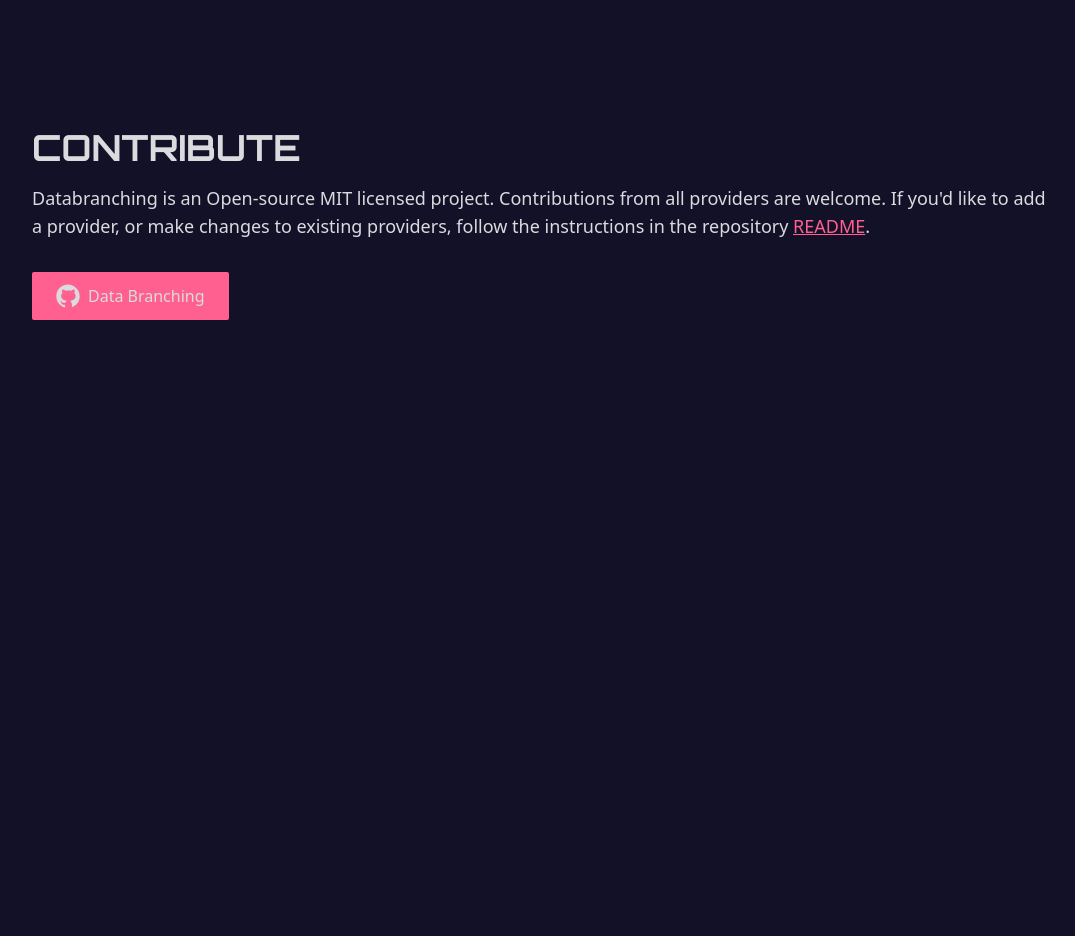
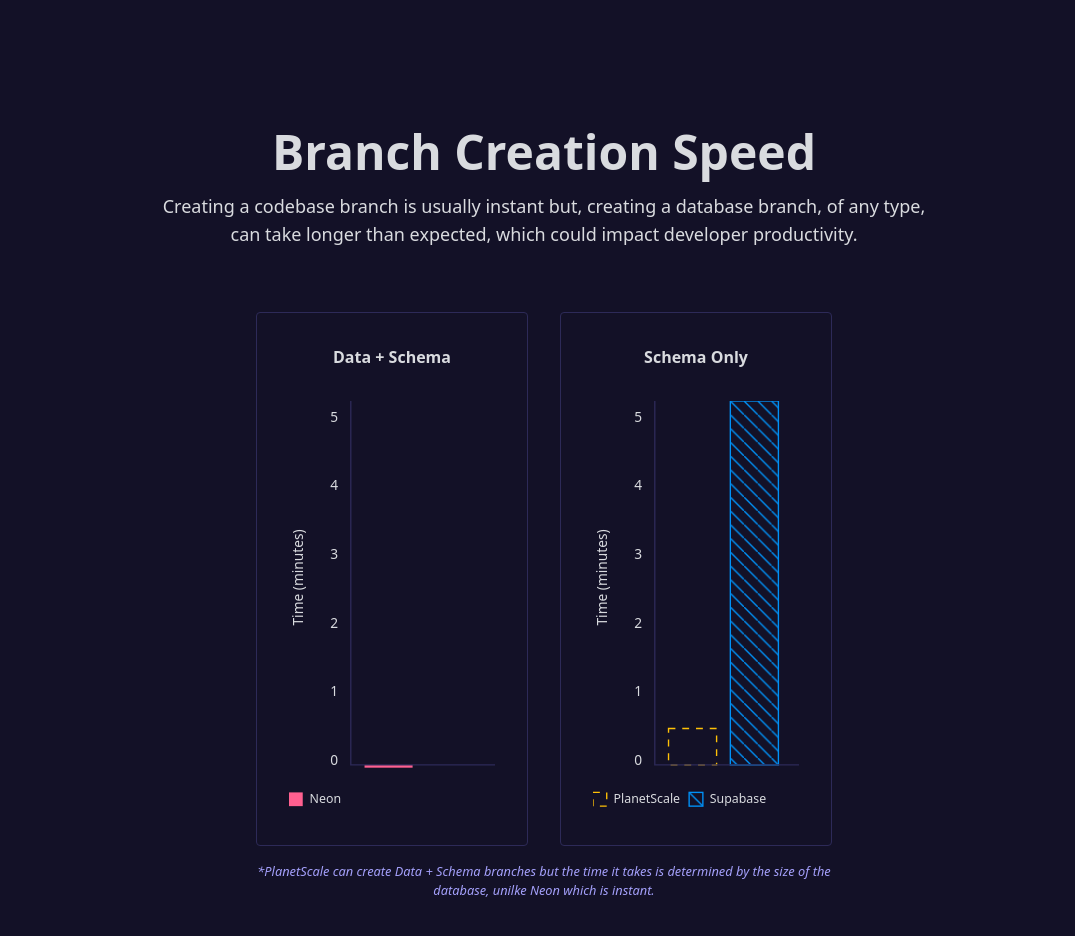
Before and after one commit to databranching/databranching, an Astro site: page / in a window 1280 px wide. Shown: the part 1940-2876 px from the top of the page, without its empty margins (96-1171 px from the left). Before the commit the page ends 2468 px from the top, so only its background shows below. Built offline with nearby package versions, Linux system fonts and the light colour scheme; Astro itself is replaced by a stand-in of ours.

Commit message:
feat: add branch creation speeds chart

```diff
--- /dev/null
+++ b/src/components/verticle-bar-chart.astro
@@ -0,0 +1,168 @@
+---
+const { title, label, data, maxValue, dataLength, className } = Astro.props;
+
+export interface DataItem {
+  name: string;
+  value: number;
+  style: string;
+}
+
+interface Props {
+  title: string;
+  label: string;
+  data: DataItem[];
+  maxValue: number;
+  dataLength: number[];
+  className?: string;
+}
+
+const leftPadding = 90;
+const bottomPadding = 70;
+
+const chartWidth = 300;
+const chartHeight = 600;
+
+const yAxis = new Array(maxValue + 1).fill(null).map((_, index) => index);
+const scale = chartHeight / yAxis.length;
+
+const barPadding = 20;
+
+const properties = dataLength
+  .map((_, index) => {
+    const item = data[index];
+
+    const barWidth = (chartWidth - leftPadding) / dataLength.length;
+    const barMinHeight = 4;
+
+    if (item) {
+      const { name, value, style } = item;
+
+      const barHeight = (value / maxValue) * (chartHeight - bottomPadding);
+
+      return {
+        barX: barWidth * index + leftPadding + barPadding * (index + 1),
+        barY: chartHeight - bottomPadding - barHeight,
+        height: barHeight <= 0 ? barMinHeight : barHeight,
+        width: barWidth,
+        style: style,
+        name: name,
+      };
+    }
+  })
+  .filter(Boolean);
+
+const barStyles = {
+  solid: {
+    fill: '#ff6090',
+  },
+  dashed: {
+    fill: 'none',
+    stroke: '#ffc107',
+    strokeWidth: 2,
+    strokeDasharray: '10,10',
+  },
+  diagonal: {
+    fill: 'url(#diagonal-pattern)',
+    stroke: '#0091f7',
+    strokeWidth: 2,
+  },
+};
+---
+
+<div class='w-full h-full border border-brand-border bg-surface rounded p-4 sm:p-8'>
+  <strong class='text-xs sm:text-base block text-center mb-4 sm:mb-8'>{title}</strong>
+  <svg xmlns='http://www.w3.org/2000/svg' viewBox={`0 0 ${chartWidth} ${chartHeight}`} class={`${className}`}>
+    <defs>
+      {
+        properties.map((property) => {
+          if (property?.style === 'diagonal') {
+            const { stroke } = barStyles[property.style];
+            return (
+              <pattern id='diagonal-pattern' patternUnits='userSpaceOnUse' width='20' height='20'>
+                <line x1={0} y1={0} x2={20} y2={20} stroke={stroke} stroke-width={2} />
+              </pattern>
+            );
+          }
+        })
+      }
+    </defs>
+
+    <text
+      class='fill-brand-text text-xl'
+      style={{
+        transform: `translate(-58px, ${chartHeight / 2 - bottomPadding / 2}px) rotate(-90deg)`,
+        transformBox: 'border-box',
+        transformOrigin: 'center',
+        textAnchor: 'start',
+      }}
+    >
+      {label}
+    </text>
+
+    {
+      yAxis.map((value, index) => {
+        return (
+          <text
+            class='fill-brand-text text-xl'
+            style={{
+              transform: `translate(60px, ${chartHeight - index * scale - bottomPadding}px)`,
+            }}
+          >
+            {value}
+          </text>
+        );
+      })
+    }
+
+    {
+      properties.map((property) => {
+        const { barX, barY, width, height, name, style } = property as any;
+        return (
+          <rect
+            id={name}
+            x={barX}
+            y={barY}
+            width={width}
+            height={height}
+            class='fill-brand-primary'
+            style={{
+              ...barStyles[style],
+            }}
+          />
+        );
+      })
+    }
+
+    <polyline
+      points={`${leftPadding},0 ${leftPadding},${chartHeight - bottomPadding} ${chartWidth},${chartHeight - bottomPadding}`}
+      class='fill-none stroke-2 stroke-brand-border'></polyline>
+
+    {
+      properties.map((property, index) => {
+        const { name, style } = property as any;
+        const rectSize = 20;
+        const textSize = index === 0 ? 0 : 140; // this is manually for now
+        return (
+          <g
+            style={{
+              transform: `translate(${textSize}px, ${chartHeight - bottomPadding + rectSize * 2}px)`,
+            }}
+          >
+            <rect
+              x={0}
+              y={0}
+              width={rectSize}
+              height={rectSize}
+              style={{
+                ...barStyles[style],
+              }}
+            />
+            <text x={rectSize + 10} y={rectSize - 4} class='fill-brand-text text-lg'>
+              {name}
+            </text>
+          </g>
+        );
+      })
+    }
+  </svg>
+</div>
--- a/src/pages/index.astro
+++ b/src/pages/index.astro
@@ -8,6 +8,8 @@
 
 import BranchingWorkflowsDiagram from '../sections/branching-workflows-diagram.svg';
 import BranchingWorkflowsTable from '../sections/branching-workflows-table.astro';
+
+import BranchCreationSpeed from '../sections/branch-creation-speed.astro';
 ---
 
 <Main className='text-brand-text'>
@@ -28,6 +30,7 @@
           >
         </div>
       </section>
+
       <section>
         <h2 class='section-h2 text-center'>Branch Types</h2>
         <p class='section-p text-center mx-auto'>
@@ -57,6 +60,22 @@
           </div>
         </div>
       </section>
+
+      <section>
+        <h2 class='section-h2 text-center'>Branch Creation Speed</h2>
+        <p class='section-p text-center mx-auto'>
+          Creating a codebase branch is usually instant but, creating a database branch, of any type, can take longer
+          than expected, which could impact developer productivity.
+        </p>
+        <div class='mx-auto max-w-xl mb-16'>
+          <BranchCreationSpeed />
+          <small class='block mt-4 text-brand-secondary text-center italic font-light'
+            >*PlanetScale can create Data + Schema branches but the time it takes is determined by the size of the
+            database, unilke Neon which is instant.</small
+          >
+        </div>
+      </section>
+
       <section>
         <h2 class='text-2xl sm:text-4xl font-heading uppercase font-bold mb-4 text-center sm:text-left'>contribute</h2>
         <p class='text-lg mb-8 text-center sm:text-left'>
--- /dev/null
+++ b/src/sections/branch-creation-speed.astro
@@ -0,0 +1,44 @@
+---
+import VerticleBarChart, { type DataItem } from '../components/verticle-bar-chart.astro';
+
+const dataSchema: DataItem[] = [
+  {
+    name: 'Neon',
+    value: 0,
+    style: 'solid',
+  },
+];
+
+const schemaOnly: DataItem[] = [
+  {
+    name: 'PlanetScale',
+    value: 0.5,
+    style: 'dashed',
+  },
+  {
+    name: 'Supabase',
+    value: 5,
+    style: 'diagonal',
+  },
+];
+
+const maxValue = Math.max(...[...dataSchema, ...schemaOnly].map((item) => item.value));
+const dataLength = new Array([...dataSchema, ...schemaOnly].length).fill(null);
+---
+
+<div class='flex gap-4 sm:gap-8 justify-center'>
+  <VerticleBarChart
+    title='Data + Schema'
+    label='Time (minutes)'
+    data={dataSchema}
+    maxValue={maxValue}
+    dataLength={dataLength}
+  />
+  <VerticleBarChart
+    title='Schema Only'
+    label='Time (minutes)'
+    data={schemaOnly}
+    maxValue={maxValue}
+    dataLength={dataLength}
+  />
+</div>
```
